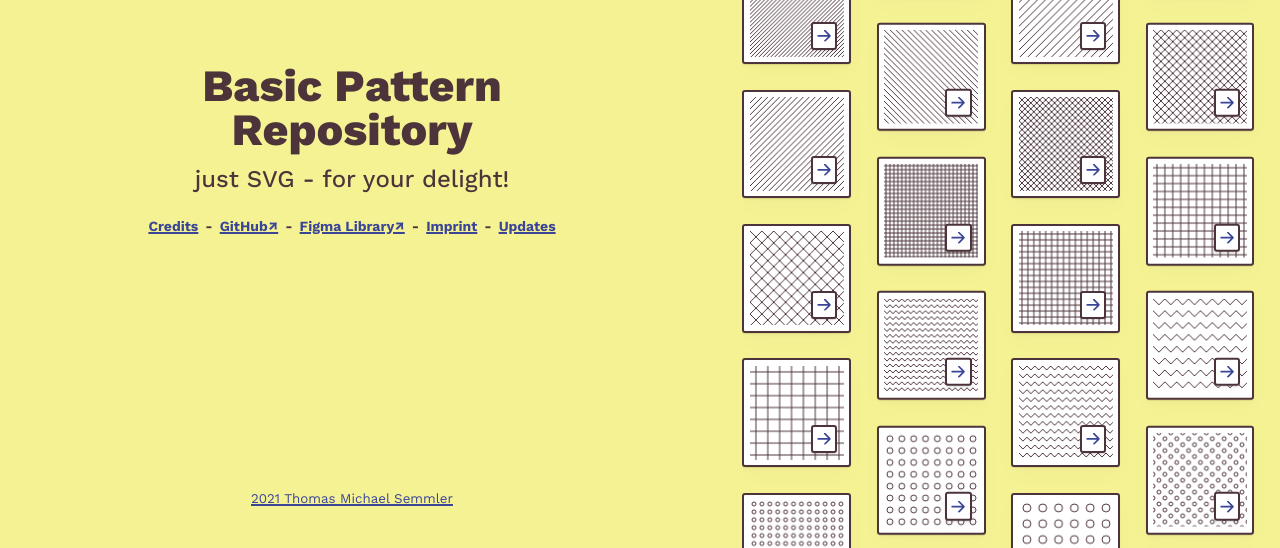
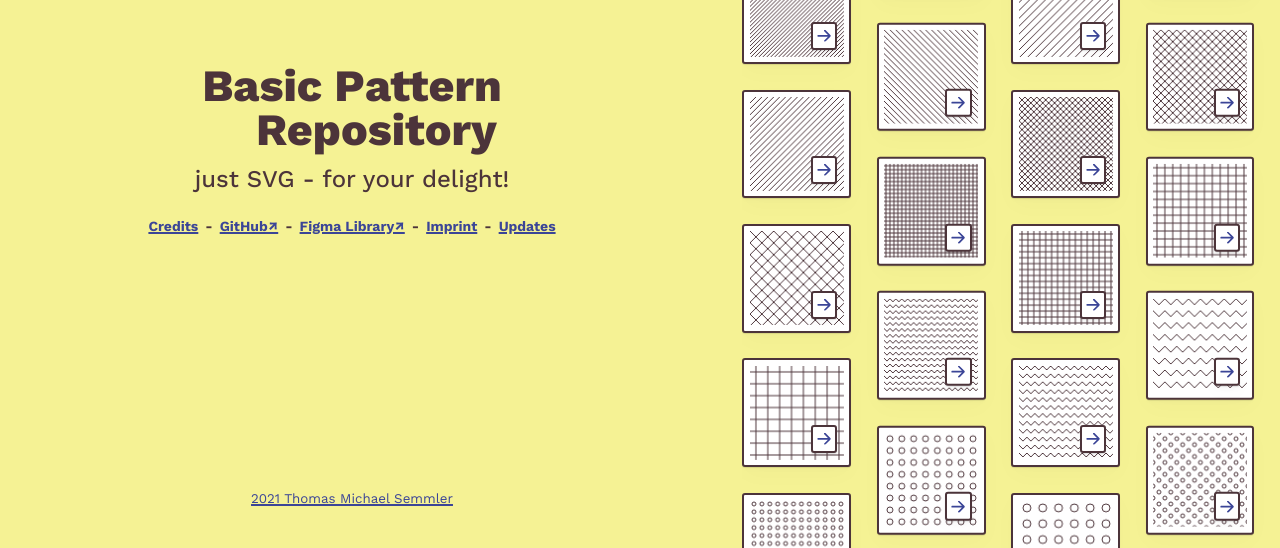
Before and after one commit to nachtfunke/basic-pattern-repository, an Eleventy site: page src/content/pages/home.njk in a window 1280 px wide. Shown: the part 252-800 px from the top of the page. Built offline with nearby package versions, Linux system fonts and the light colour scheme; Eleventy itself is replaced by a stand-in of ours; files that its build step writes are made by us from their sources; no server answers; what eleventy-plugin-svg-contents would draw is missing.

Commit message:
add some white-space handling to prevent a layout shift

```diff
--- a/src/_includes/partials/logo.macro.njk
+++ b/src/_includes/partials/logo.macro.njk
@@ -1,6 +1,7 @@
 {%- macro logo(params) -%}
 <figure class="logo  {{ params.class if params.class }}">
-    <p class="logo__headline"><a href="{{ '/' | url }}">Basic Pattern Repository</a></p>
+    <p class="logo__headline"><a href="{{ '/' | url }}">Basic Pattern
+    Repository</a></p>
     <figcaption class="logo__subheadline">just SVG - for your delight!</figcaption>
     <ul class="logo__menu  menu">
         {%- for key, item in params.menu -%}
--- a/src/_scss/objects/_logo.scss
+++ b/src/_scss/objects/_logo.scss
@@ -17,6 +17,7 @@
         text-align: center;
         max-width: 19ch;
         align-self: center;
+        white-space: pre;
 
         > a {
             color: inherit;
```
